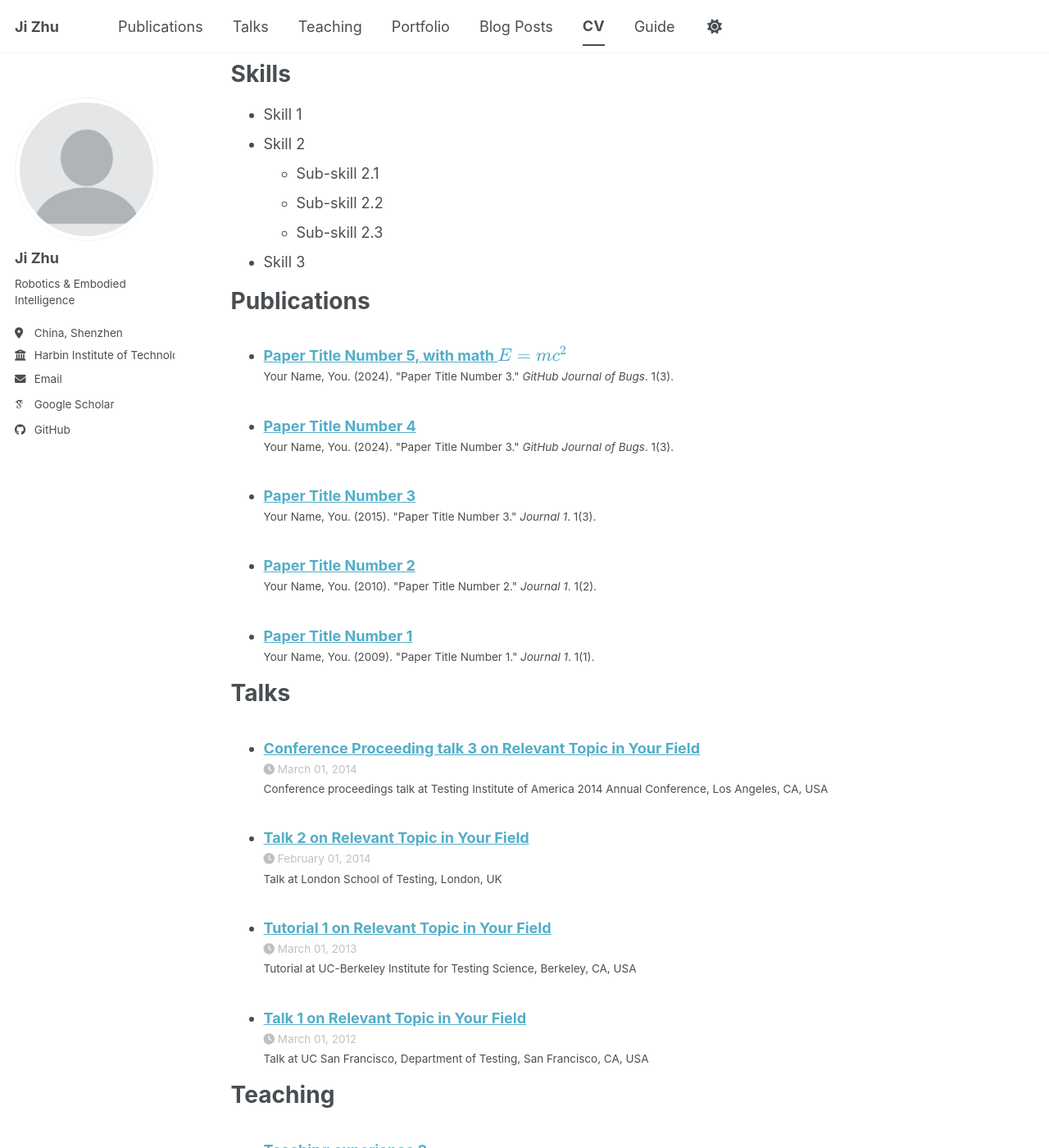
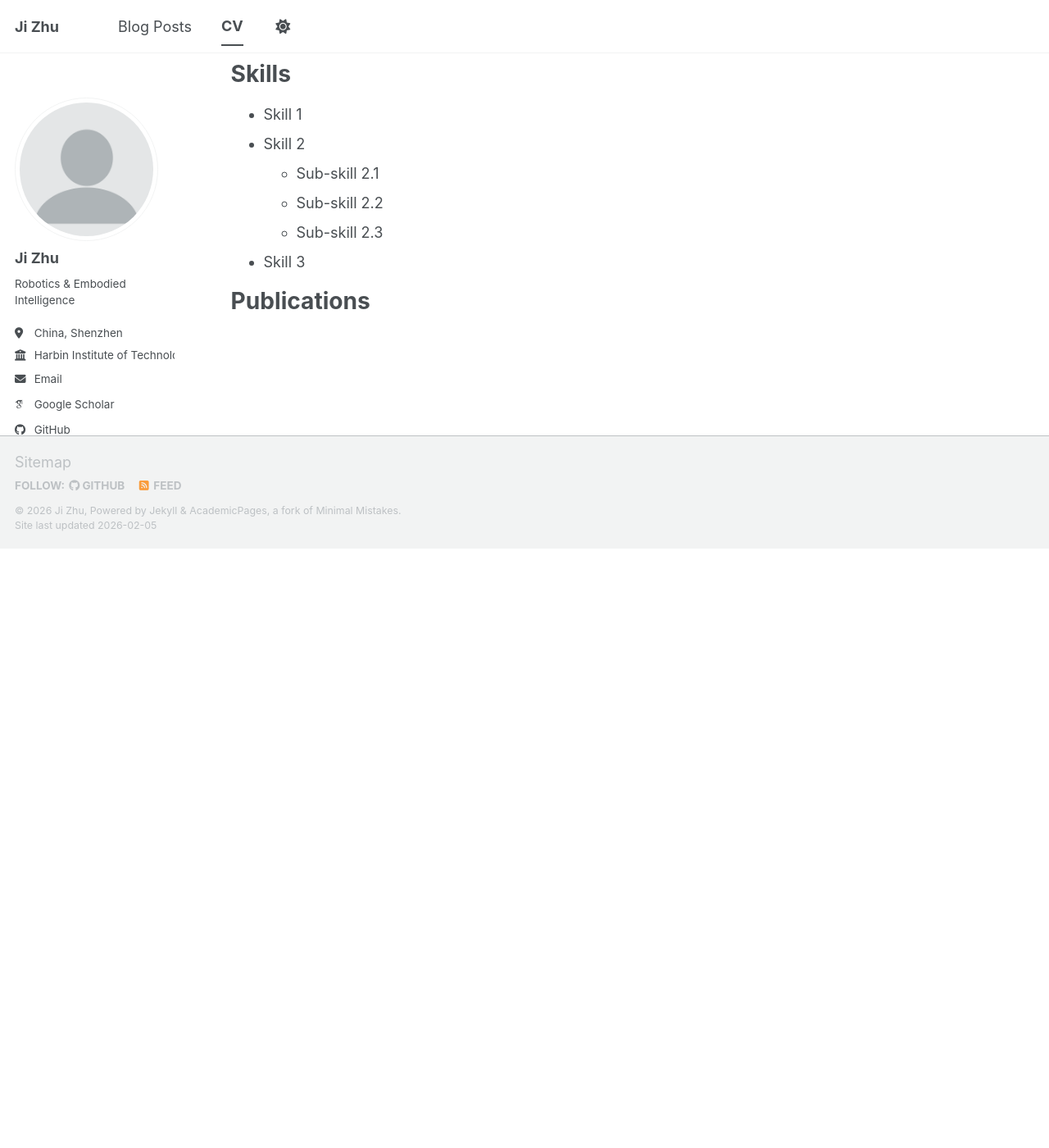
Before and after one commit to qitanda/qitanda.cn, a Jekyll site: the page built from _pages/cv.md, in a window 1280 px wide and 1400 px high, scrolled down 731 px. Shown: the whole window at 82% size. Built offline with Jekyll 4.4.1, drawn with Linux system fonts in a browser that asks for light colours; some web fonts are replaced; a script bundle is joined from its source files by our own code; library files that are not in the unit come from our copies; some of the changed text lies outside the part shown.

Commit message:
change items

```diff
--- a/_config.yml
+++ b/_config.yml
@@ -81,15 +81,6 @@ author:
   xing             : # Username
   youtube          : # Username
   zhihu            : # Username
-
-# Publication Category - The following the list of publication categories and their headings
-publication_category:
-  books:
-    title: 'Books'
-  manuscripts:
-    title: 'Journal Articles'
-  conferences:
-    title: 'Conference Papers'
 
 # Site Settings
 teaser                   :  # filename of teaser fallback teaser image placed in /images/ for social media previews
@@ -190,6 +181,11 @@ exclude:
   - package.json*
   - Rakefile
   - README
+  - _pages/publications.html
+  - _pages/talks.html
+  - _pages/teaching.html
+  - _pages/portfolio.html
+  - _pages/markdown.md
   - tmp
   - vendor
 keep_files:
@@ -220,19 +216,7 @@ kramdown:
 
 
 # These settings control the types of collections used by the template
-collections:
-  teaching:
-    output: true
-    permalink: /:collection/:path/
-  publications:
-    output: true
-    permalink: /:collection/:path/
-  portfolio:
-    output: true
-    permalink: /:collection/:path/
-  talks:
-    output: true
-    permalink: /:collection/:path/
+collections: {}
 
 
 # These settings control how pages and collections are included in the site
@@ -255,41 +239,6 @@ defaults:
     values:
       layout: single
       author_profile: true
-  # _teaching
-  - scope:
-      path: ""
-      type: teaching
-    values:
-      layout: single
-      author_profile: true
-      share: true
-      comments: true
-  # _publications
-  - scope:
-      path: ""
-      type: publications
-    values:
-      layout: single
-      author_profile: true
-      share: true
-      comments: true
-  # _portfolio
-  - scope:
-      path: ""
-      type: portfolio
-    values:
-      layout: single
-      author_profile: true
-      share: true
-      comment: true
-  # _talks
-  - scope:
-      path: ""
-      type: talks
-    values:
-      layout: talk
-      author_profile: true
-      share: true
 
 
 # Sass/SCSS
--- a/_data/navigation.yml
+++ b/_data/navigation.yml
@@ -8,18 +8,6 @@
 #      Markdown formatted page while the second is generated using JSON.
 
 main:
-  - title: "Publications"
-    url: /publications/
-
-  - title: "Talks"
-    url: /talks/
-
-  - title: "Teaching"
-    url: /teaching/
-
-  - title: "Portfolio"
-    url: /portfolio/
-
   - title: "Blog Posts"
     url: /year-archive/
 
@@ -28,6 +16,3 @@ main:
 
   # - title: "CV"
   #   url: /cv-json/
-
-  - title: "Guide"
-    url: /markdown/
--- a/_pages/cv.md
+++ b/_pages/cv.md
@@ -46,19 +46,3 @@ Publications
   <ul>{% for post in site.publications reversed %}
     {% include archive-single-cv.html %}
   {% endfor %}</ul>
-
-Talks
-======
-  <ul>{% for post in site.talks reversed %}
-    {% include archive-single-talk-cv.html  %}
-  {% endfor %}</ul>
-
-Teaching
-======
-  <ul>{% for post in site.teaching reversed %}
-    {% include archive-single-cv.html %}
-  {% endfor %}</ul>
-
-Service and leadership
-======
-* Currently signed in to 43 different slack teams
```
